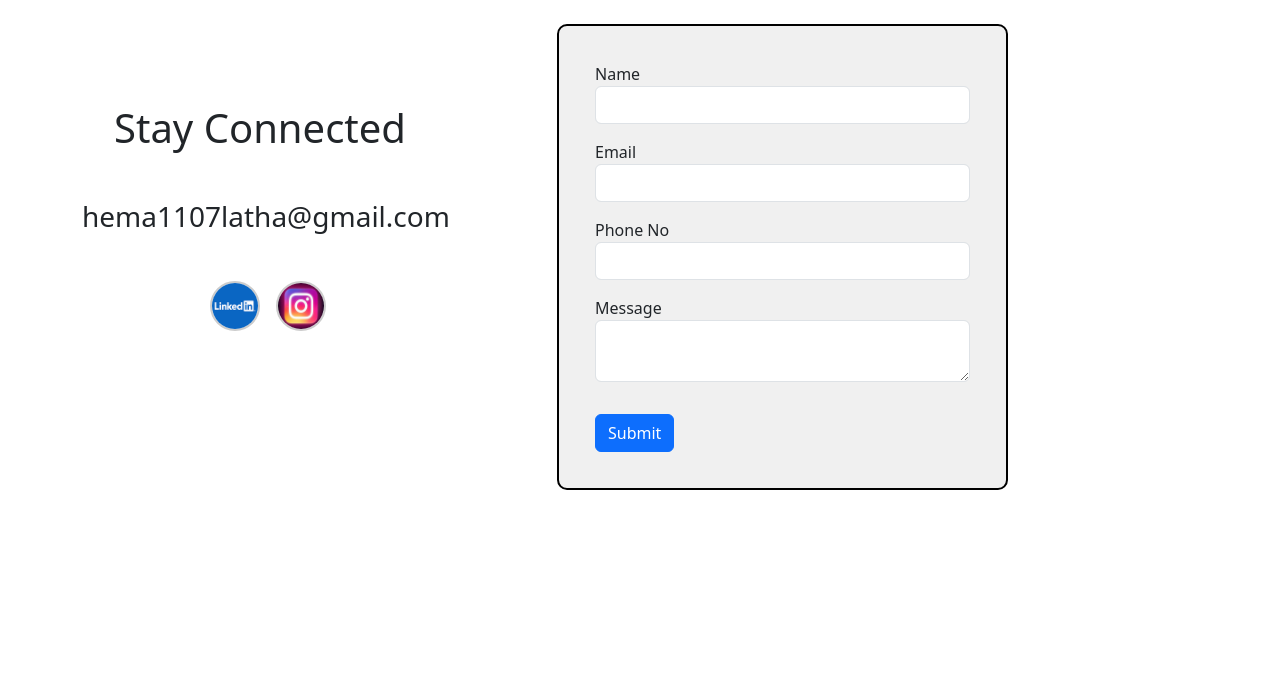
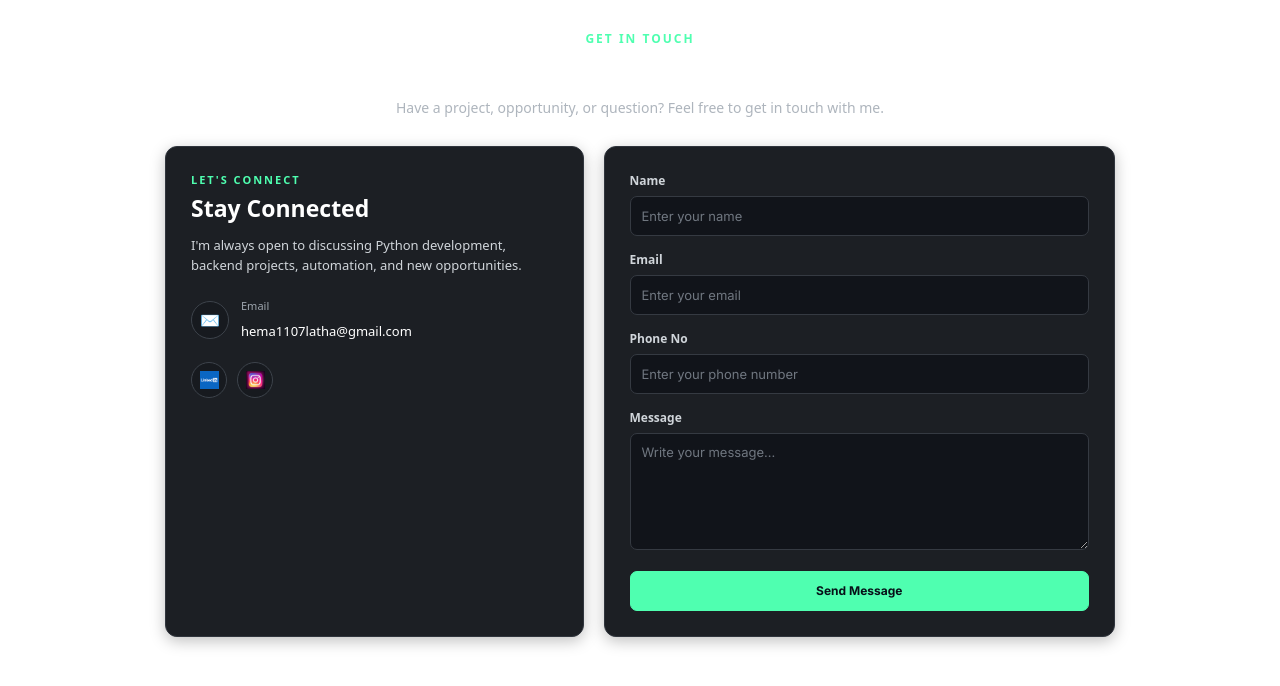
Before and after one commit to HemaLatha-2311/Portfolio, a Django app: page /contact/ in a window 1280 px wide. Shown: the part 80-766 px from the top of the page. Run offline with Django 5.2, Linux system fonts and the light colour scheme.

Commit message:
Update contact.html

```diff
--- a/resume/templates/contact.html
+++ b/resume/templates/contact.html
@@ -1,79 +1,169 @@
 {% extends "base.html" %}
 {% load static %}
 
-
 {% block content1 %}
 
+<div class="contact-container">
+
+    <!-- PAGE HEADER -->
+    <div class="contact-header">
+        <p class="contact-label">GET IN TOUCH</p>
+
+        <h1>Contact Me</h1>
+
+        <p class="contact-intro">
+            Have a project, opportunity, or question?
+            Feel free to get in touch with me.
+        </p>
+    </div>
+
+
+    <!-- SUCCESS / ERROR MESSAGE -->
     {% if messages %}
         {% for message in messages %}
-    <div class="alert alert-{{ message.tags }} alert-dismissible fade show m-3" role="alert" id="success-alert">
-
+            <div class="contact-message {{ message.tags }}">
                 {{ message }}
-      <button type="button" class="btn-close" data-bs-dismiss="alert" aria-label="Close"></button>
             </div>
         {% endfor %}
     {% endif %}
 
 
+    <!-- CONTACT CONTENT -->
+    <div class="contact-content">
 
-<div class = "row my-2">
+        <!-- LEFT SIDE -->
+        <div class="contact-info-card">
 
-    <div class="col-4 text-center my-5 contact-info">
-        <h1 class = "mt-5"> Stay Connected </h1>
-        <h3 class = "mt-5"> hema1107latha@gmail.com </h3>
+            <p class="contact-small-title">LET'S CONNECT</p>
+
+            <h2>Stay Connected</h2>
+
+            <p class="contact-description">
+                I'm always open to discussing Python development,
+                backend projects, automation, and new opportunities.
+            </p>
 
 
-            <div class="col-12 d-flex justify-content-center  align-items-center mt-5">
-                <a href="http://www.linkedin.com/in/hema-2311-latha" target="_blank" class="ms-3">
-                <img src="{% static 'images/linkedin.png' %}" alt="images/linkedin.png" width="50" height="50"
-                class="social_links">
+            <!-- EMAIL -->
+            <div class="contact-detail">
+
+                <div class="contact-icon">
+                    ✉
+                </div>
+
+                <div>
+                    <span>Email</span>
+                    <a href="mailto:hema1107latha@gmail.com">
+                        hema1107latha@gmail.com
                     </a>
-
-                <a href="https://www.instagram.com/_hemu_hema_?igsh=NTJkemN3MnpieGY5" target="_blank" class="ms-3">
-                <img src="{% static 'images/insta.jpg' %}" alt="images/insta.jpg" width="50" height="50"
-                class="social_links">
-                </a>
-
-
+                </div>
 
             </div>
 
 
+            <!-- SOCIAL LINKS -->
+            <div class="contact-social">
+
+                <a href="http://www.linkedin.com/in/hema-2311-latha"
+                   target="_blank"
+                   aria-label="LinkedIn">
+
+                    <img src="{% static 'images/linkedin.png' %}"
+                         alt="LinkedIn">
+
+                </a>
 
 
+                <a href="https://www.instagram.com/_hemu_hema_?igsh=NTJkemN3MnpieGY5"
+                   target="_blank"
+                   aria-label="Instagram">
 
+                    <img src="{% static 'images/insta.jpg' %}"
+                         alt="Instagram">
+
+                </a>
 
             </div>
 
-                    <div class = "col-5 offset-1 mt-3">
+        </div>
 
-                        <div class = "container form-container">
+
+        <!-- RIGHT SIDE - CONTACT FORM -->
+        <div class="contact-form-card">
+
             <form method="POST" action="">
+
                 {% csrf_token %}
-                                <div class="form-group m-3">
+
+
+                <div class="contact-form-group">
+
                     <label for="name">Name</label>
-                                    <input type="text" name="name" class="form-control" id="name" pattern="[A-Za-z\s]{1,50}" title="Only letters and spaces allowed" required>
+
+                    <input
+                        type="text"
+                        name="name"
+                        id="name"
+                        pattern="[A-Za-z\s]{1,50}"
+                        title="Only letters and spaces allowed"
+                        placeholder="Enter your name"
+                        required
+                    >
 
                 </div>
 
-                                <div class="form-group m-3">
+
+                <div class="contact-form-group">
+
                     <label for="email">Email</label>
-                                    <input type="email" name="email" class="form-control" id="email" required>
+
+                    <input
+                        type="email"
+                        name="email"
+                        id="email"
+                        placeholder="Enter your email"
+                        required
+                    >
+
                 </div>
 
-                                <div class="form-group m-3">
+
+                <div class="contact-form-group">
+
                     <label for="phone">Phone No</label>
-                                    <input type="tel" name="phone" class="form-control" id="phone" pattern="[0-9]{10}" required>
+
+                    <input
+                        type="tel"
+                        name="phone"
+                        id="phone"
+                        pattern="[0-9]{10}"
+                        placeholder="Enter your phone number"
+                        required
+                    >
+
                 </div>
 
-                                <div class="form-group m-3">
+
+                <div class="contact-form-group">
+
                     <label for="msg">Message</label>
-                                    <textarea name="message" class="form-control" id="msg" rows="2" required></textarea>
+
+                    <textarea
+                        name="message"
+                        id="msg"
+                        rows="5"
+                        placeholder="Write your message..."
+                        required
+                    ></textarea>
+
                 </div>
 
-                                <button type="submit" class="btn btn-primary m-3">Submit</button>
+
+                <button type="submit" class="contact-submit">
+                    Send Message
+                </button>
+
             </form>
-                        </div>
 
         </div>
 
@@ -81,9 +171,4 @@
 
 </div>
 
-
-</div>
-
-
-
 {% endblock content1 %}
```
Lines whose indentation alone changed are shown as unchanged.
